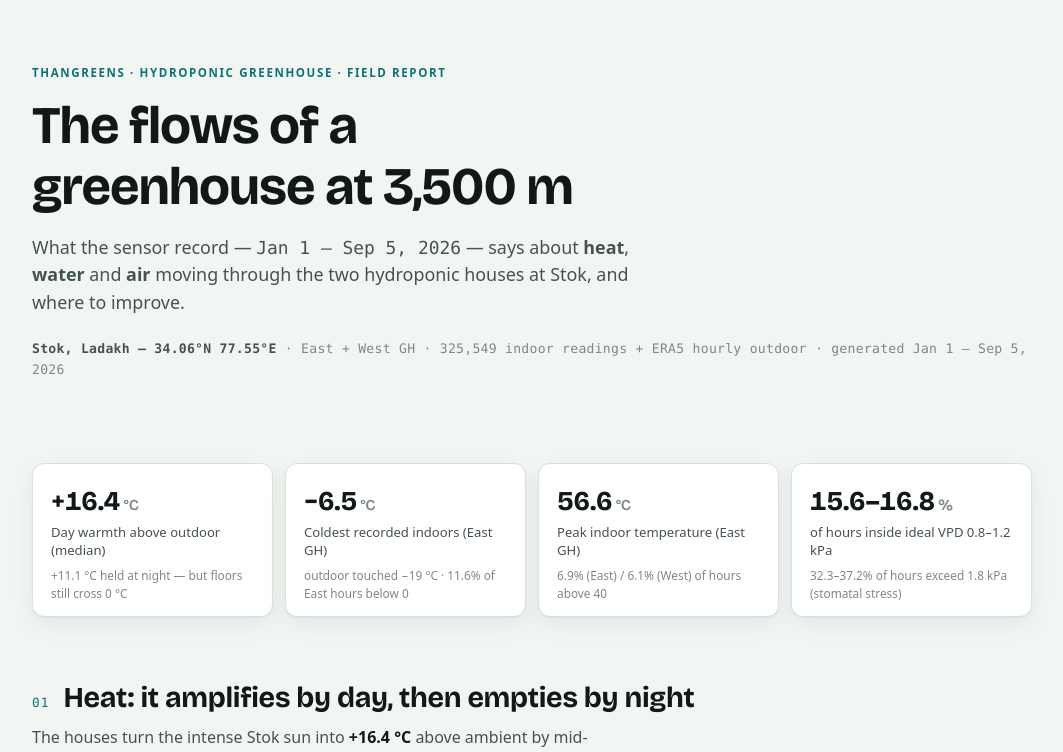
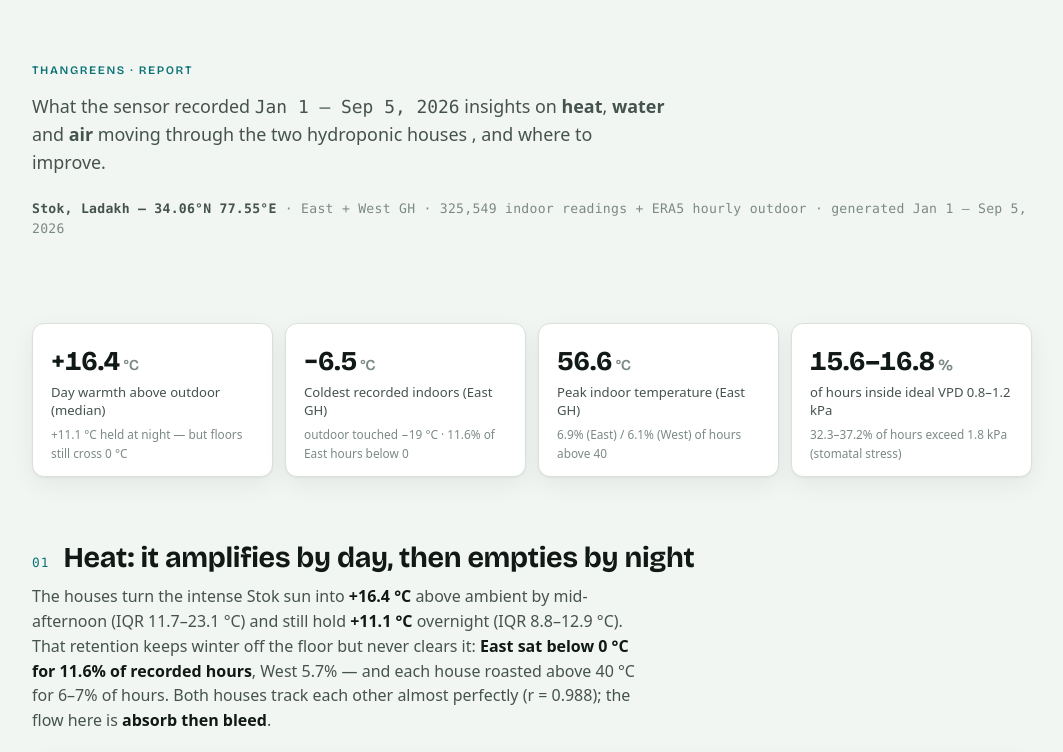
Before and after one commit to darshan-sarode/Thangreens-Dashboard, a plain HTML site: page report.html in a window 1280 px wide. Shown: the top 752 px of the page, without its empty margins (108-1171 px from the left). Drawn offline with nearby package versions, Linux system fonts and the light colour scheme.

Commit message:
Update report.html

```diff
--- a/report.html
+++ b/report.html
@@ -193,9 +193,8 @@ section.flow { margin-top: clamp(48px, 8vh, 72px); }
 <main class="page">
 
   <header class="hero">
-    <div class="eyebrow">Thangreens &middot; Hydroponic Greenhouse &middot; Field Report</div>
-    <h1>The flows of a greenhouse at 3,500&nbsp;m</h1>
-    <p class="sub">What the sensor record — <span class="num">Jan&nbsp;1 – Sep&nbsp;5,&nbsp;2026</span> — says about <b>heat</b>, <b>water</b> and <b>air</b> moving through the two hydroponic houses at Stok, and where to improve.</p>
+    <h2 class="eyebrow">Thangreens &middot; Report</h2>
+    <p class="sub">What the sensor recorded <span class="num">Jan&nbsp;1 – Sep&nbsp;5,&nbsp;2026</span> insights on <b>heat</b>, <b>water</b> and <b>air</b> moving through the two hydroponic houses , and where to improve.</p>
     <p class="meta"><b id="mLoc"></b> &middot; East + West GH &middot; <span id="mPts" class="num"></span> indoor readings + ERA5 hourly outdoor &middot; generated <span id="mGen" class="num"></span></p>
   </header>
 
@@ -298,8 +297,7 @@ section.flow { margin-top: clamp(48px, 8vh, 72px); }
   </section>
 
   <footer class="foot">
-    <span>Thangreens field report</span>
-    <span>Stok, Ladakh</span>
+    <span>Prepared by Darshan Sarode for Thangreens</span>
   </footer>
 </main>
 
```
